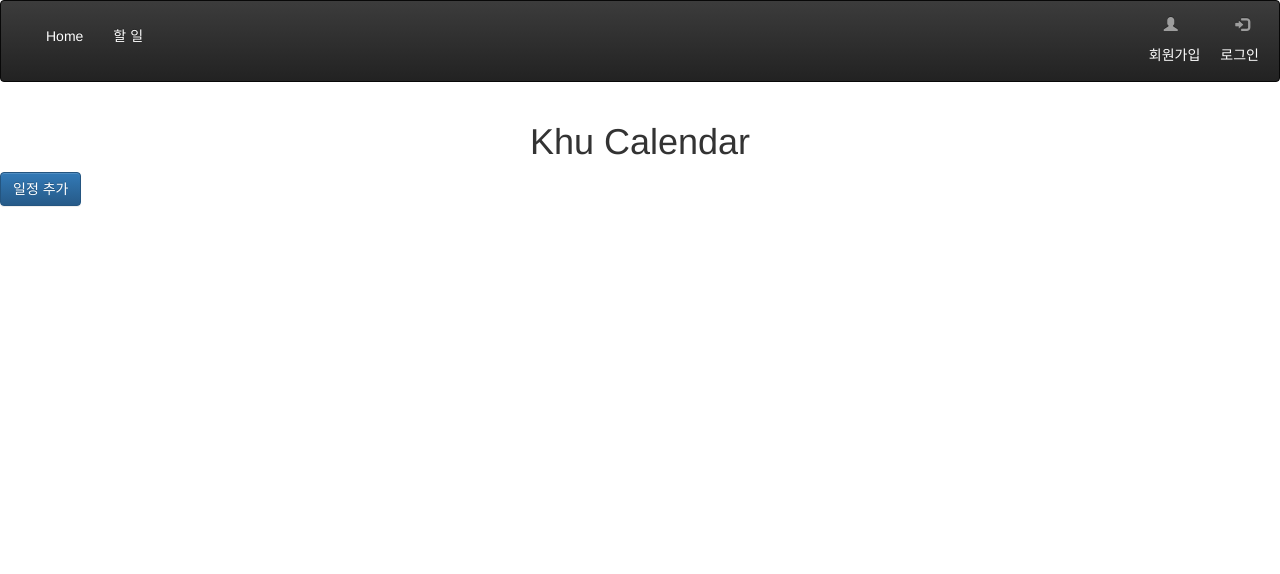
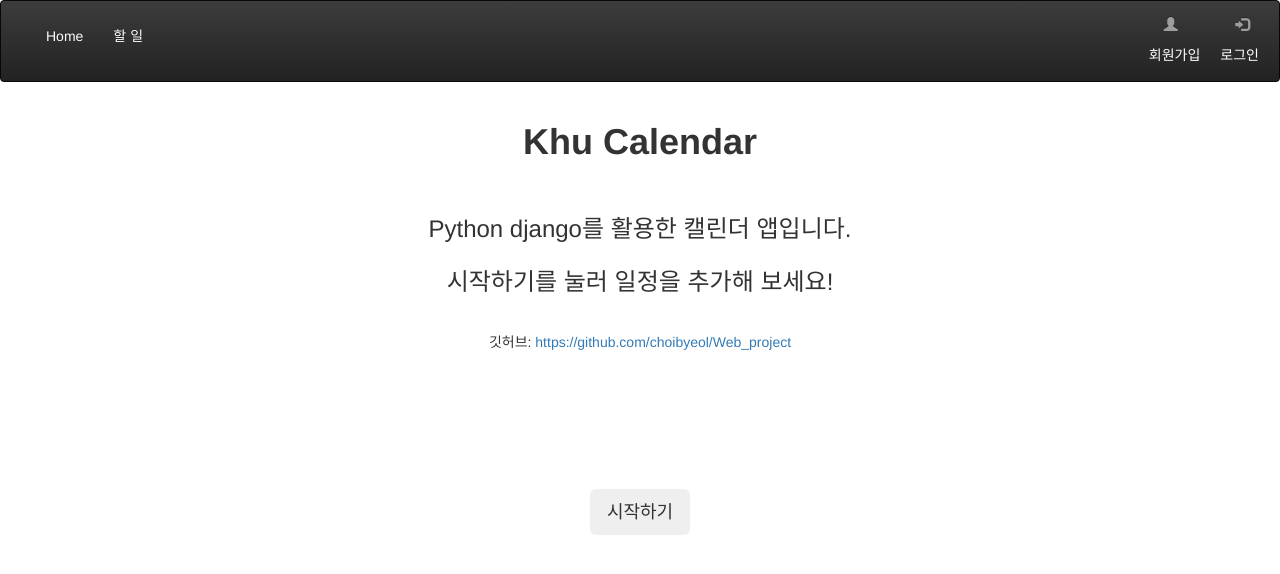
Before and after one commit to choibyeol/Web_project, a Django app: page / in a window 1280 px wide. Shown: the top 574 px of the page. Run offline with Django 3.2, Linux system fonts and the light colour scheme; some libraries are stand-ins or nearby versions.

Commit message:
버튼 수정 및 메인 화면 변경

```diff
--- a/calendar_board/templates/calendar_board/calendar_board_insert.html
+++ b/calendar_board/templates/calendar_board/calendar_board_insert.html
@@ -8,7 +8,10 @@
            {%csrf_token%}
 
            {{form.as_p}}
-           <button type="submit" class="save btn btn-default">저장</button>
+           <div style="text-align: center; margin-top: 5%;">
+             <button type="submit" class="save btn btn-default btn-lg">저장</button>
+           </div>
+
        </form>
     </div>
 </div>
--- a/calendar_board/templates/calendar_board/calendar_board_update.html
+++ b/calendar_board/templates/calendar_board/calendar_board_update.html
@@ -8,7 +8,7 @@
        {%csrf_token%}
 
        {{form.as_p}}
-       <button type="submit" class="save btn btn-default">저장</button>
+       <button type="submit" class="save btn btn-default btn-lg">저장</button>
     </form>
   </div>
 </section>
--- a/khu_calendar/templates/khu_calendar/index.html
+++ b/khu_calendar/templates/khu_calendar/index.html
@@ -4,12 +4,25 @@
 
 <div class="col-md-12">
   <div class="container">
-    <center><h1>Khu Calendar</h1></center>
+    <center><h1 style="font-weight: bold;">Khu Calendar</h1></center>
   </div>
+</div>
 
+<div class="container">
+  <div style="text-align: center; margin-top: 10%;">
+    <h3><p> Python django를 활용한 캘린더 앱입니다. <br><br>
+      시작하기를 눌러 일정을 추가해 보세요!</p></h3>
+
+    <br>
+    <h5><p>깃허브: <a href="https://github.com/choibyeol/Web_project">https://github.com/choibyeol/Web_project</a></p><h5>
+  </div>
 </div>
-<button type="button" class="btn btn-primary" onclick="location.href='{% url 'calendar_board:calendar_board_insert' %} '">
-  일정 추가
-</button>
+
+<div style="text-align: center; margin-top: 10%;">
+  <button type="button" class="btn btn-outline-primary btn-lg" onclick="location.href='{% url 'calendar_board:calendar_board_insert' %} '">
+    시작하기
+  </button>
+</div>
+
 
 {% endblock main %}
```
Also changed, not shown: calendar_board/templates/calendar_board/calendar_board_detail.html (+5 -2 lines), calendar_board/templates/calendar_board/calendar_board_list.html (+7 -5 lines).
